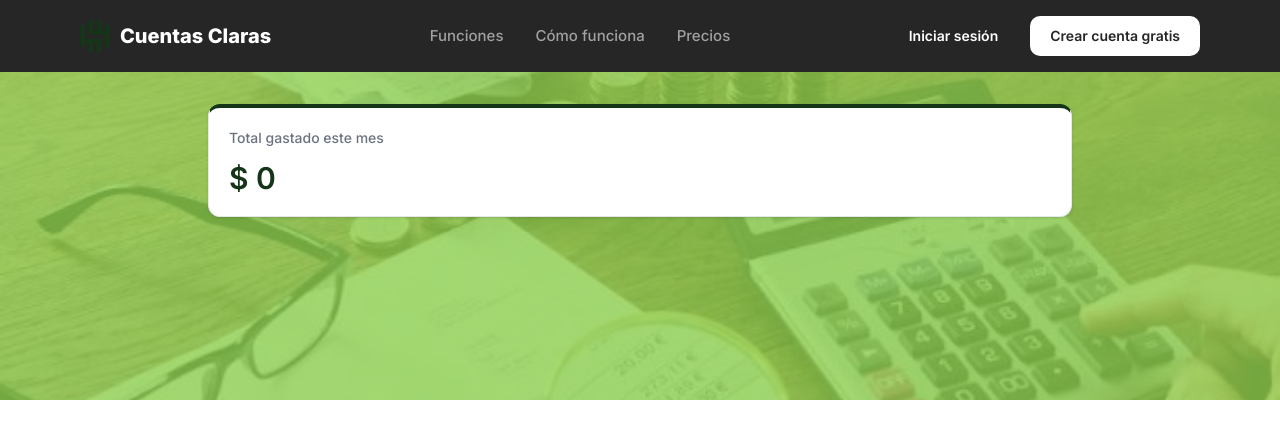
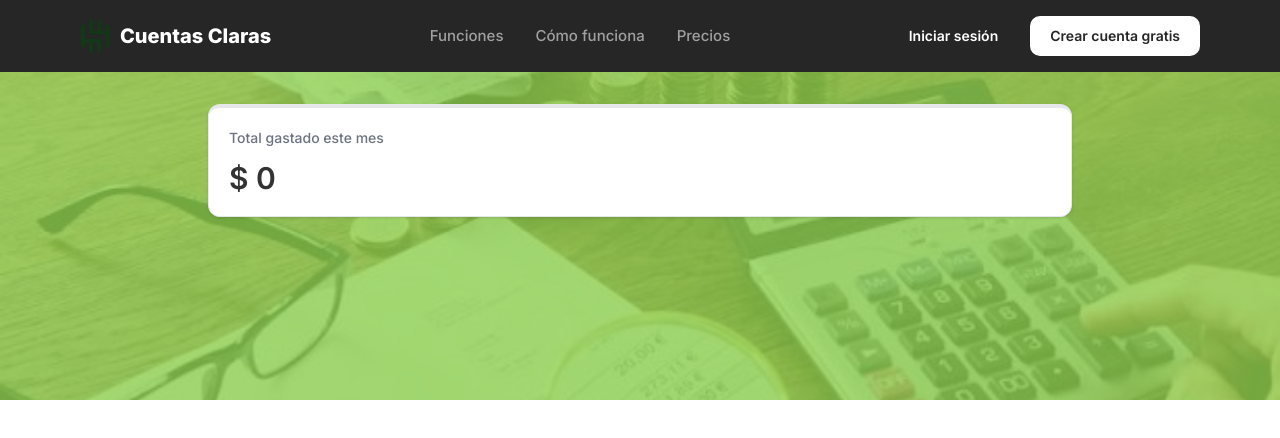
Before and after one commit to juandadevp/cuentasclaras, a Next.js app: page / in a window 1280 px wide. Shown: the top 438 px of the page. Built offline with nearby package versions, Linux system fonts and the light colour scheme.

Commit message:
Cambiar color de texto

```diff
--- a/src/app/globals.css
+++ b/src/app/globals.css
@@ -3,7 +3,7 @@
 /* Base neutra; el verde del logo se usa solo como acento (botones, logo) */
 :root {
   --background: #ffffff;
-  --foreground: #171717;
+  --foreground: #343333;
   --surface: #ffffff;
   --muted: #6b7280;
   --border: #e5e7eb;
@@ -21,7 +21,7 @@
   --color-brand-300: #8fd3a5;
   --color-brand-500: #3f9a58;
   --color-brand-700: #266a37;
-  --color-brand-900: #153519;
+  --color-brand-800: #153519;
   --color-accent: #f2b84b;
   --color-manzana: #8fd14f;
   --font-sans: var(--font-geist-sans);
```
